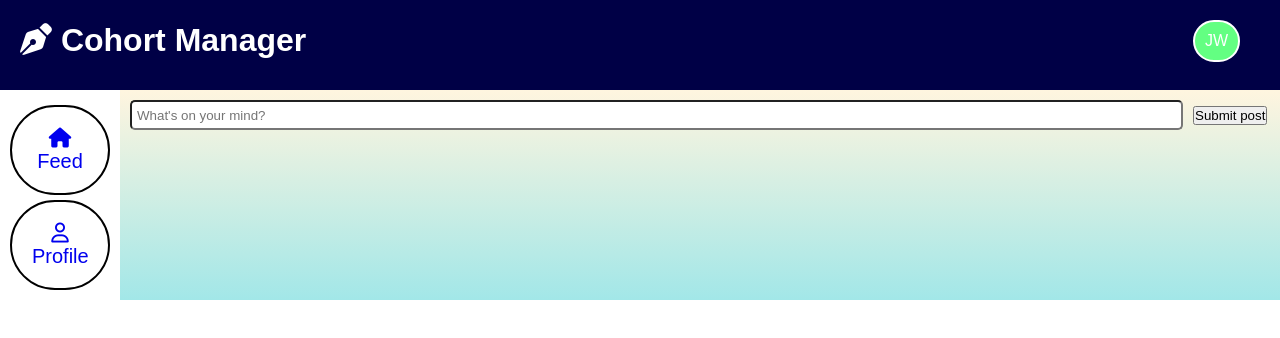
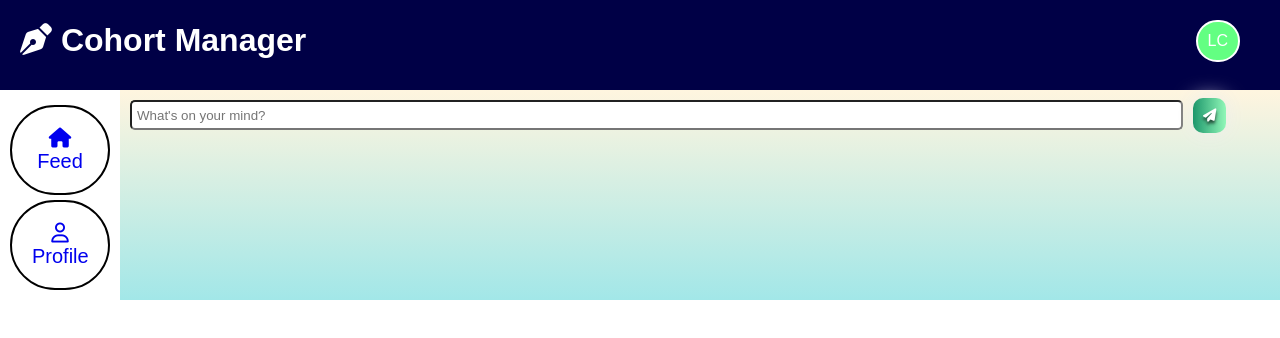
Before and after one commit to boolean-uk/react-cohort-dashboard-challenge, a React (Vite) app: page / in a window 1280 px wide. Shown: the top 338 px of the page. Built offline with nearby package versions, Linux system fonts and the light colour scheme; no server answers.

Commit message:
Added icons

```diff
--- a/src/App.jsx
+++ b/src/App.jsx
@@ -9,7 +9,7 @@ function App() {
     <>
       <header>
         <Link to="/"><h1><i className="fa-solid fa-pen-nib"></i> Cohort Manager</h1></Link>
-        <p>JW</p>
+        <p>LC</p>
       </header>
       <main>
         <section className="main">
--- a/src/app.css
+++ b/src/app.css
@@ -9,8 +9,12 @@
   display: grid;
   grid-template-columns: 120px 1fr;
   height: 100%;
-  background: rgb(162,231,232);
-background: linear-gradient(0deg, rgba(162,231,232,1) 0%, rgba(255,245,223,1) 100%);
+  background: rgb(162, 231, 232);
+  background: linear-gradient(
+    0deg,
+    rgba(162, 231, 232, 1) 0%,
+    rgba(255, 245, 223, 1) 100%
+  );
 }
 
 .nav-menu {
@@ -24,7 +28,7 @@ background: linear-gradient(0deg, rgba(162,231,232,1) 0%, rgba(255,245,223,1) 10
 }
 
 a {
-  text-decoration: none
+  text-decoration: none;
 }
 
 header {
@@ -40,14 +44,14 @@ header h1 {
 }
 
 header p {
-  position:absolute;
-margin-top: 20px;
+  position: absolute;
+  margin-top: 20px;
   right: 40px;
   border: 2px white solid;
   padding: 10px;
   border-radius: 50px;
   background-color: #63ff82;
-  color: white
+  color: white;
 }
 
 .nav-menu ul {
@@ -94,7 +98,7 @@ input {
 
 .post-header {
   display: grid;
-  grid-template-columns: 60px 1fr
+  grid-template-columns: 60px 1fr;
 }
 
 .initials {
@@ -110,7 +114,7 @@ input {
   background-color: rgb(148, 255, 253);
   border-radius: 50px;
   text-align: center;
-  margin-top:6px;
+  margin-top: 6px;
   margin-bottom: 7px;
   margin-left: 5px;
   margin-right: 6px;
@@ -134,7 +138,7 @@ input {
 }
 
 .commenter-name {
-  color:#565656;
+  color: #565656;
   padding-bottom: 5px;
 }
 
@@ -143,3 +147,29 @@ input {
   margin: 5px;
   border-radius: 5px;
 }
+
+.submit-button {
+  padding: 10px;
+
+  background-image: linear-gradient(
+    to right,
+    #1d976c 0%,
+    #93f9b9 51%,
+    #1d976c 100%
+  );
+
+  text-shadow: 0 0.25em 0.25em rgba(0, 0, 0, 0.65);
+  border: 0px;
+  text-align: center;
+  transition: 0.5s;
+  background-size: 200% auto;
+  color: white;
+  box-shadow: 0 0 20px #eee;
+  border-radius: 10px;
+}
+
+.submit-button:hover {
+  background-position: right center;
+  color: #fff;
+  text-decoration: none;
+}
--- a/src/components/Feed/Feed.jsx
+++ b/src/components/Feed/Feed.jsx
@@ -147,8 +147,8 @@ export default function Feed() {
         value={newPostContent}
         onChange={(e) => setNewPostContent(e.target.value)}
       ></input>
-      <button type="button" onClick={handlePostSubmit}>
-        Submit post
+      <button type="button" className='submit-button' onClick={handlePostSubmit}>
+      <i className="fa-solid fa-paper-plane"></i>
       </button>
       {postData.map((post) => {
         const contact = contactData.find((contact) => contact.id === post.contactId);
@@ -158,9 +158,7 @@ export default function Feed() {
         }
 
         let initials = `${contact.firstName[0]}${contact.lastName[0]}`;
-        if (contact.firstName && contact.lastName) {
 
-        }
         const filteredComments = commentData
         .filter((comment) => comment.postId === post.id)
         .filter((comment) => !commentIdSet.has(comment.id));
@@ -197,7 +195,7 @@ export default function Feed() {
 
             <hr></hr>
             <input type="text" placeholder="Add comment" value={newCommentContent} onChange={(e) => setNewCommentContent(e.target.value)}></input>
-            <button type="button" onClick={() => handleCommentSubmit(post.id)}>Submit</button>
+            <button type="button" className='submit-button' onClick={() => handleCommentSubmit(post.id)}><i className="fa-solid fa-comment-dots"></i></button>
           </li>
         );
       })}
--- a/src/components/Profile/Profile.jsx
+++ /dev/null
@@ -1,7 +0,0 @@
-import "./profile.css"
-
-export default function Profile() {
-    render (
-        <p>hi</p>
-    )
-}
--- a/src/index.js
+++ b/src/index.js
@@ -1,4 +1,3 @@
 export { default as Nav } from './components/Nav/Nav'
 export { default as Feed } from './components/Feed/Feed'
 export { default as Post } from './components/Feed/Posts'
-export { default as Profile } from './components/Profile/Profile'
```
Also changed, not shown: src/components/Profile/profile.css (deleted).
